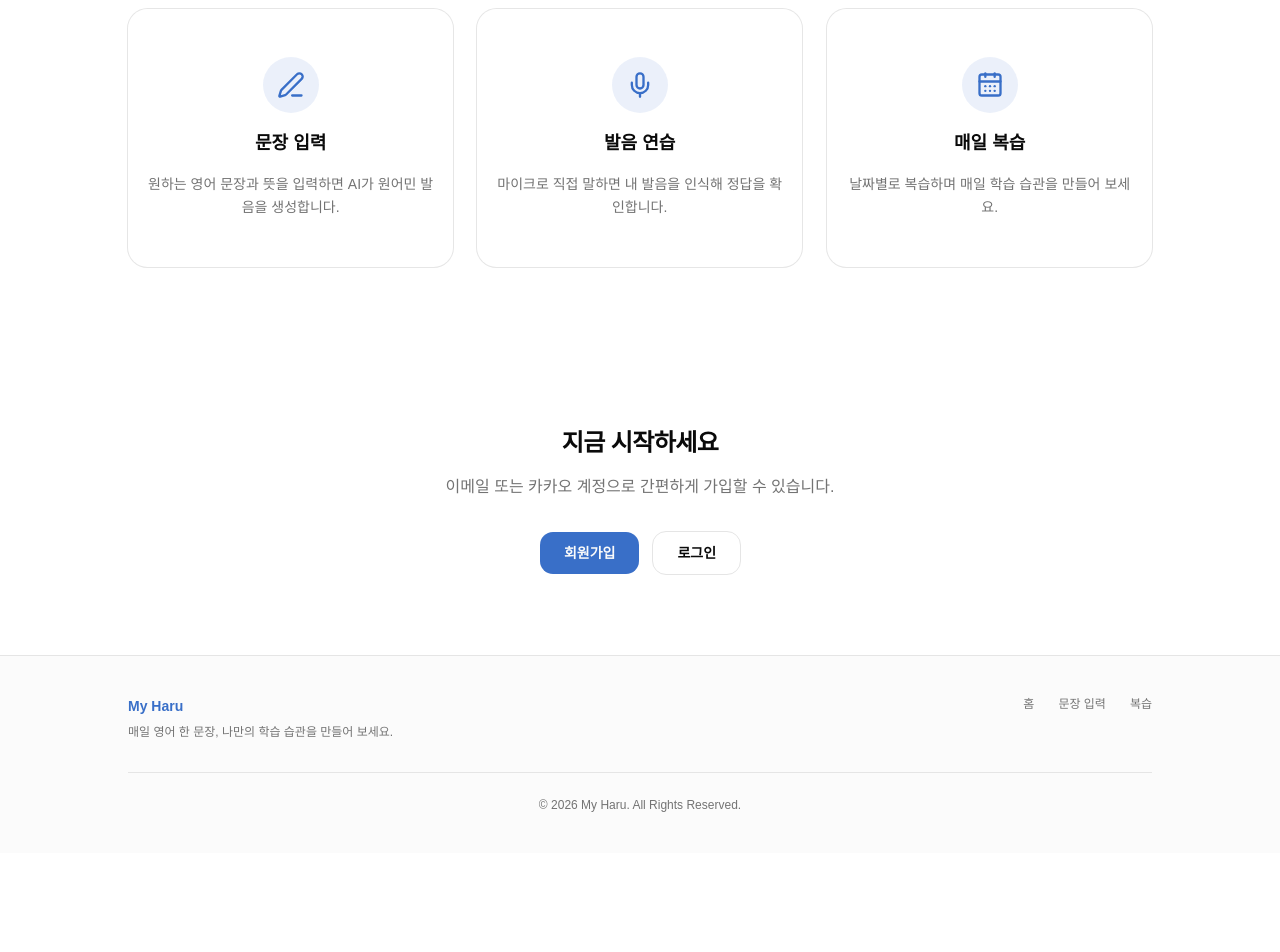
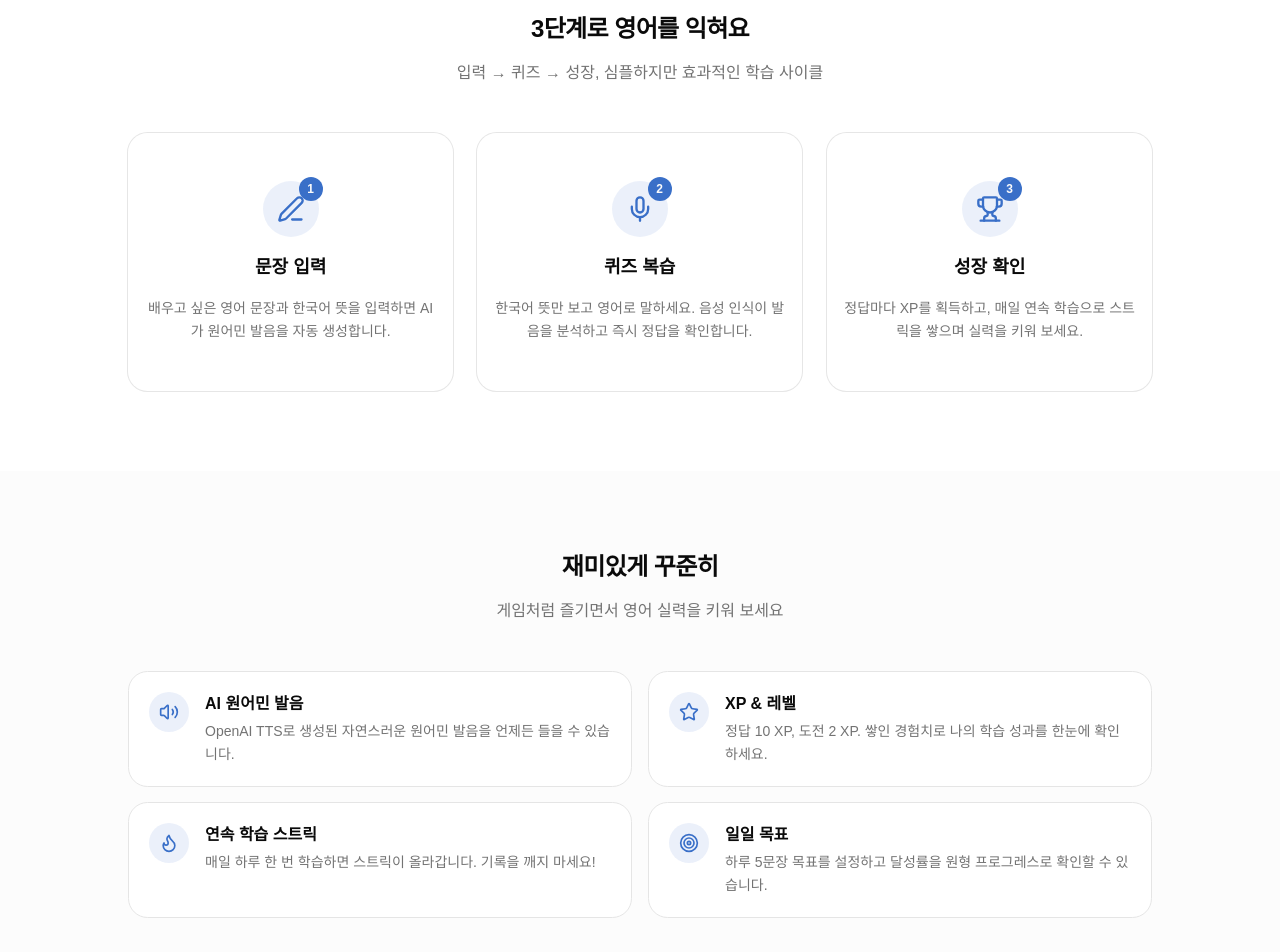
Before and after one commit to 82orez/myharu, a Next.js app: page / in a window 1280 px wide. Shown: the part 680-1632 px from the top of the page. Before the commit the page ends 1533 px from the top, so only its background shows below. Built offline with nearby package versions, Linux system fonts and the light colour scheme; no server answers; a web font is replaced by a local one.

Commit message:
big update - duolingo style - claude.md

```diff
--- a/src/app/page.tsx
+++ b/src/app/page.tsx
@@ -1,6 +1,6 @@
 import Link from "next/link";
 import { cookies } from "next/headers";
-import { PenLine, Mic, CalendarDays, Star, Flame } from "lucide-react";
+import { PenLine, Mic, CalendarDays, Star, Flame, Trophy, Target, Volume2 } from "lucide-react";
 import { Button } from "@/components/ui/button";
 import { Card, CardContent } from "@/components/ui/card";
 import { createClient } from "@/utils/supabase/server";
@@ -10,21 +10,47 @@ import DailyProgressRing from "@/components/learn/DailyProgressRing";
 
 const SITE_NAME = process.env.NEXT_PUBLIC_SITE_NAME ?? "My Haru";
 
-const features = [
+const steps = [
   {
     icon: PenLine,
+    step: "1",
     title: "문장 입력",
-    description: "원하는 영어 문장과 뜻을 입력하면 AI가 원어민 발음을 생성합니다.",
+    description: "배우고 싶은 영어 문장과 한국어 뜻을 입력하면 AI가 원어민 발음을 자동 생성합니다.",
   },
   {
     icon: Mic,
-    title: "발음 연습",
-    description: "마이크로 직접 말하면 내 발음을 인식해 정답을 확인합니다.",
+    step: "2",
+    title: "퀴즈 복습",
+    description: "한국어 뜻만 보고 영어로 말하세요. 음성 인식이 발음을 분석하고 즉시 정답을 확인합니다.",
   },
   {
-    icon: CalendarDays,
-    title: "매일 복습",
-    description: "날짜별로 복습하며 매일 학습 습관을 만들어 보세요.",
+    icon: Trophy,
+    step: "3",
+    title: "성장 확인",
+    description: "정답마다 XP를 획득하고, 매일 연속 학습으로 스트릭을 쌓으며 실력을 키워 보세요.",
+  },
+];
+
+const highlights = [
+  {
+    icon: Volume2,
+    title: "AI 원어민 발음",
+    description: "OpenAI TTS로 생성된 자연스러운 원어민 발음을 언제든 들을 수 있습니다.",
+  },
+  {
+    icon: Star,
+    title: "XP & 레벨",
+    description: "정답 10 XP, 도전 2 XP. 쌓인 경험치로 나의 학습 성과를 한눈에 확인하세요.",
+  },
+  {
+    icon: Flame,
+    title: "연속 학습 스트릭",
+    description: "매일 하루 한 번 학습하면 스트릭이 올라갑니다. 기록을 깨지 마세요!",
+  },
+  {
+    icon: Target,
+    title: "일일 목표",
+    description: "하루 5문장 목표를 설정하고 달성률을 원형 프로그레스로 확인할 수 있습니다.",
   },
 ];
 
@@ -63,21 +89,21 @@ export default async function Home() {
           <Card className="border-xp-gold/20 bg-xp-gold/5">
             <CardContent className="flex flex-col items-center gap-1 py-4">
               <Star size={20} className="text-xp-gold" />
-              <span className="text-xl font-bold text-xp-gold">{stats?.total_xp?.toLocaleString() ?? 0}</span>
-              <span className="text-[11px] text-muted-foreground">XP</span>
+              <span className="text-xp-gold text-xl font-bold">{stats?.total_xp?.toLocaleString() ?? 0}</span>
+              <span className="text-muted-foreground text-[11px]">XP</span>
             </CardContent>
           </Card>
           <Card className="border-streak-orange/20 bg-streak-orange/5">
             <CardContent className="flex flex-col items-center gap-1 py-4">
               <Flame size={20} className="text-streak-orange" />
-              <span className="text-xl font-bold text-streak-orange">{stats?.current_streak ?? 0}일</span>
-              <span className="text-[11px] text-muted-foreground">연속</span>
+              <span className="text-streak-orange text-xl font-bold">{stats?.current_streak ?? 0}일</span>
+              <span className="text-muted-foreground text-[11px]">연속</span>
             </CardContent>
           </Card>
           <Card className="border-brand/20 bg-brand/5">
             <CardContent className="flex flex-col items-center gap-1 py-4">
               <DailyProgressRing completed={dailyProgress.completed} goal={dailyProgress.goal} className="scale-[0.55]" />
-              <span className="text-[11px] text-muted-foreground">오늘 목표</span>
+              <span className="text-muted-foreground text-[11px]">오늘 목표</span>
             </CardContent>
           </Card>
         </div>
@@ -87,7 +113,7 @@ export default async function Home() {
           <Card className="border-brand/20 bg-brand/5">
             <CardContent className="flex flex-col items-center gap-3 py-6 text-center">
               <p className="font-medium">아직 저장된 문장이 없어요.</p>
-              <p className="text-sm text-muted-foreground">첫 영어 문장을 입력하고 학습을 시작해 보세요!</p>
+              <p className="text-muted-foreground text-sm">첫 영어 문장을 입력하고 학습을 시작해 보세요!</p>
               <Button nativeButton={false} variant="brand" render={<Link href="/learn/input" />} className="mt-2">
                 첫 문장 입력하기
               </Button>
@@ -100,11 +126,11 @@ export default async function Home() {
           <Link href="/learn/input" className="group">
             <Card className="h-full">
               <CardContent className="flex flex-col items-center gap-3 py-8 text-center">
-                <div className="flex h-14 w-14 items-center justify-center rounded-full bg-brand/10 text-brand transition-colors group-hover:bg-brand/20">
+                <div className="bg-brand/10 text-brand group-hover:bg-brand/20 flex h-14 w-14 items-center justify-center rounded-full transition-colors">
                   <PenLine size={28} />
                 </div>
                 <h2 className="text-lg font-semibold">문장 입력</h2>
-                <p className="text-sm text-muted-foreground">새로운 영어 문장을 추가하세요</p>
+                <p className="text-muted-foreground text-sm">새로운 영어 문장을 추가하세요</p>
               </CardContent>
             </Card>
           </Link>
@@ -112,11 +138,11 @@ export default async function Home() {
           <Link href="/learn/review" className="group">
             <Card className="h-full">
               <CardContent className="flex flex-col items-center gap-3 py-8 text-center">
-                <div className="flex h-14 w-14 items-center justify-center rounded-full bg-brand/10 text-brand transition-colors group-hover:bg-brand/20">
+                <div className="bg-brand/10 text-brand group-hover:bg-brand/20 flex h-14 w-14 items-center justify-center rounded-full transition-colors">
                   <CalendarDays size={28} />
                 </div>
                 <h2 className="text-lg font-semibold">복습하기</h2>
-                <p className="text-sm text-muted-foreground">저장한 문장을 연습하세요</p>
+                <p className="text-muted-foreground text-sm">저장한 문장을 연습하세요</p>
               </CardContent>
             </Card>
           </Link>
@@ -129,15 +155,20 @@ export default async function Home() {
     <main>
       {/* 히어로 섹션 */}
       <section className="relative overflow-hidden px-6 py-24 text-center">
-        <div className="absolute inset-0 -z-10 bg-gradient-to-b from-brand/5 via-transparent to-transparent" />
+        <div className="from-brand/5 absolute inset-0 -z-10 bg-gradient-to-b via-transparent to-transparent" />
         <div className="mx-auto max-w-3xl">
+          <div className="bg-brand/10 text-brand mb-6 inline-flex items-center gap-2 rounded-full px-4 py-1.5 text-sm font-medium">
+            <Flame size={16} />
+            퀴즈 모드 · XP · 스트릭
+          </div>
           <h1 className="text-4xl font-bold tracking-tight sm:text-5xl">
             영어 한 문장으로 시작하는
             <br />
             <span className="text-brand">나의 하루</span>
           </h1>
-          <p className="mx-auto mt-6 max-w-xl text-lg text-muted-foreground">
-            영어 문장을 입력하고, AI 원어민 발음을 듣고, 직접 말하며 연습하세요. 매일 한 문장씩, 나만의 학습 습관을 만들어 보세요.
+          <p className="text-muted-foreground mx-auto mt-6 max-w-xl text-lg">
+            나만의 영어 문장을 입력하고, AI 원어민 발음을 듣고, 퀴즈 모드로 복습하세요. XP를 모으고 스트릭을 이어가며 매일 성장하는 학습 습관을 만들어
+            보세요.
           </p>
           <div className="mt-10">
             <Button nativeButton={false} render={<Link href="/signup" />} variant="brand" className="h-12 px-8 text-base font-semibold">
@@ -147,21 +178,52 @@ export default async function Home() {
         </div>
       </section>
 
-      {/* 기능 소개 */}
+      {/* 학습 흐름 3단계 */}
       <section className="px-6 py-20">
         <div className="mx-auto max-w-5xl">
-          <h2 className="mb-12 text-center text-2xl font-bold tracking-tight">이렇게 학습해요</h2>
+          <h2 className="mb-4 text-center text-2xl font-bold tracking-tight">3단계로 영어를 익혀요</h2>
+          <p className="text-muted-foreground mb-12 text-center">입력 → 퀴즈 → 성장, 심플하지만 효과적인 학습 사이클</p>
           <div className="grid grid-cols-1 gap-6 md:grid-cols-3">
-            {features.map((feature, i) => (
-              <Card key={feature.title} className="animate-in fade-in slide-in-from-bottom-4 fill-mode-both" style={{ animationDelay: `${i * 150}ms`, animationDuration: "600ms" }}>
+            {steps.map((item, i) => (
+              <Card
+                key={item.title}
+                className="animate-in fade-in slide-in-from-bottom-4 fill-mode-both"
+                style={{ animationDelay: `${i * 150}ms`, animationDuration: "600ms" }}>
                 <CardContent className="flex flex-col items-center gap-4 py-8 text-center">
-                  <div className="flex h-14 w-14 items-center justify-center rounded-full bg-brand/10 text-brand">
-                    <feature.icon size={28} />
+                  <div className="bg-brand/10 text-brand relative flex h-14 w-14 items-center justify-center rounded-full">
+                    <item.icon size={28} />
+                    <span className="bg-brand text-brand-foreground absolute -top-1 -right-1 flex h-6 w-6 items-center justify-center rounded-full text-xs font-bold">
+                      {item.step}
+                    </span>
                   </div>
-                  <h3 className="text-lg font-semibold">{feature.title}</h3>
-                  <p className="text-sm leading-relaxed text-muted-foreground">{feature.description}</p>
+                  <h3 className="text-lg font-semibold">{item.title}</h3>
+                  <p className="text-muted-foreground text-sm leading-relaxed">{item.description}</p>
                 </CardContent>
               </Card>
+            ))}
+          </div>
+        </div>
+      </section>
+
+      {/* 게이미피케이션 하이라이트 */}
+      <section className="bg-muted/30 px-6 py-20">
+        <div className="mx-auto max-w-5xl">
+          <h2 className="mb-4 text-center text-2xl font-bold tracking-tight">재미있게 꾸준히</h2>
+          <p className="text-muted-foreground mb-12 text-center">게임처럼 즐기면서 영어 실력을 키워 보세요</p>
+          <div className="grid grid-cols-1 gap-4 sm:grid-cols-2">
+            {highlights.map((item, i) => (
+              <div
+                key={item.title}
+                className="animate-in fade-in slide-in-from-bottom-2 border-border bg-background fill-mode-both flex items-start gap-4 rounded-xl border p-5"
+                style={{ animationDelay: `${i * 100}ms`, animationDuration: "500ms" }}>
+                <div className="bg-brand/10 text-brand flex h-10 w-10 shrink-0 items-center justify-center rounded-full">
+                  <item.icon size={20} />
+                </div>
+                <div>
+                  <h3 className="font-semibold">{item.title}</h3>
+                  <p className="text-muted-foreground mt-1 text-sm leading-relaxed">{item.description}</p>
+                </div>
+              </div>
             ))}
           </div>
         </div>
@@ -170,14 +232,11 @@ export default async function Home() {
       {/* 하단 CTA */}
       <section className="px-6 py-20">
         <div className="mx-auto max-w-xl text-center">
-          <h2 className="text-2xl font-bold tracking-tight">지금 시작하세요</h2>
-          <p className="mt-4 text-muted-foreground">이메일 또는 카카오 계정으로 간편하게 가입할 수 있습니다.</p>
-          <div className="mt-8 flex justify-center gap-3">
+          <h2 className="text-2xl font-bold tracking-tight">오늘 첫 문장을 시작하세요</h2>
+          <p className="text-muted-foreground mt-4">가입 후 바로 문장을 입력하고 퀴즈로 복습할 수 있습니다. 완전 무료입니다.</p>
+          <div className="mt-8">
             <Button nativeButton={false} render={<Link href="/signup" />} variant="brand" className="h-11 px-6 font-semibold">
-              회원가입
-            </Button>
-            <Button nativeButton={false} variant="outline" render={<Link href="/login" />} className="h-11 px-6 font-semibold">
-              로그인
+              무료로 시작하기
             </Button>
           </div>
         </div>
```
Also changed, not shown: 1 other file (tests, documents, lock files or other folders).
